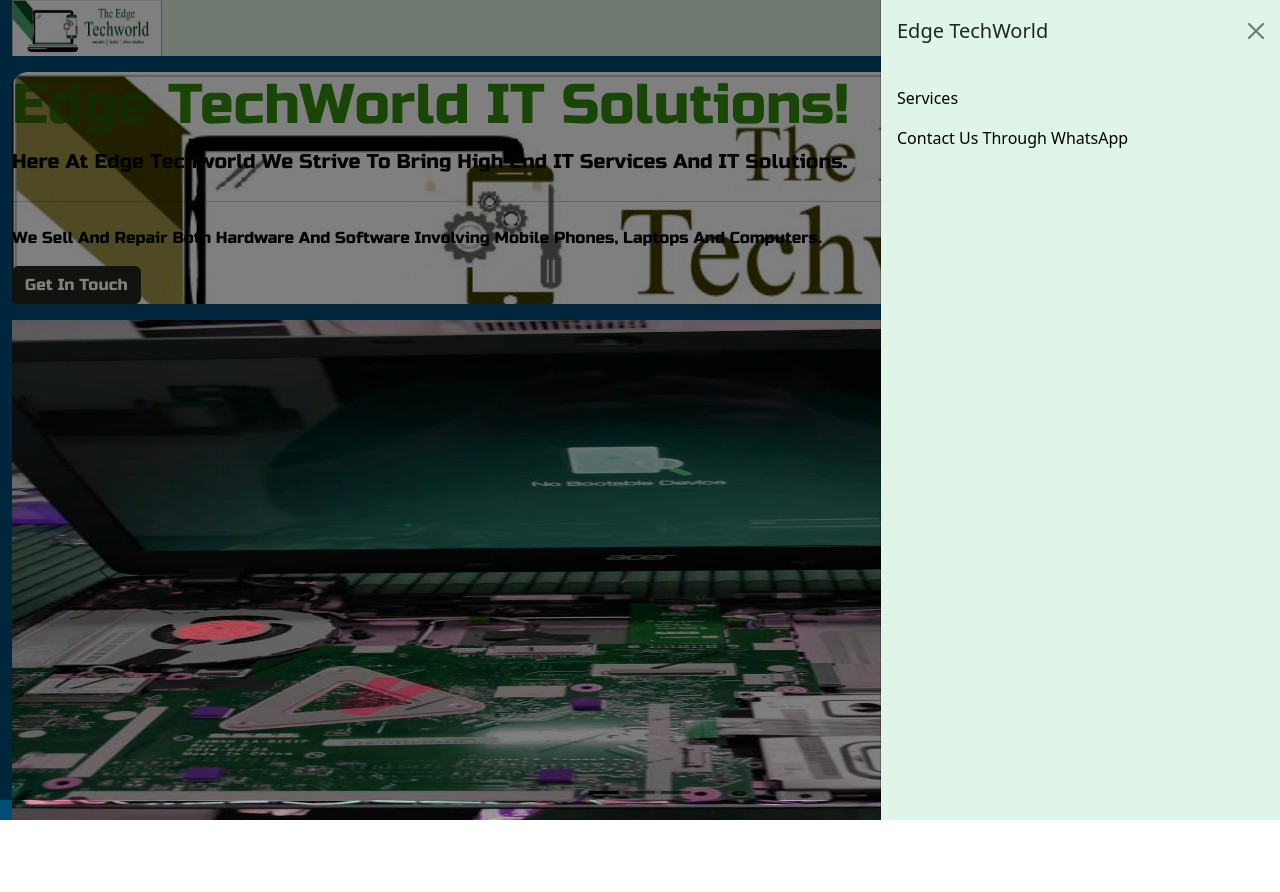
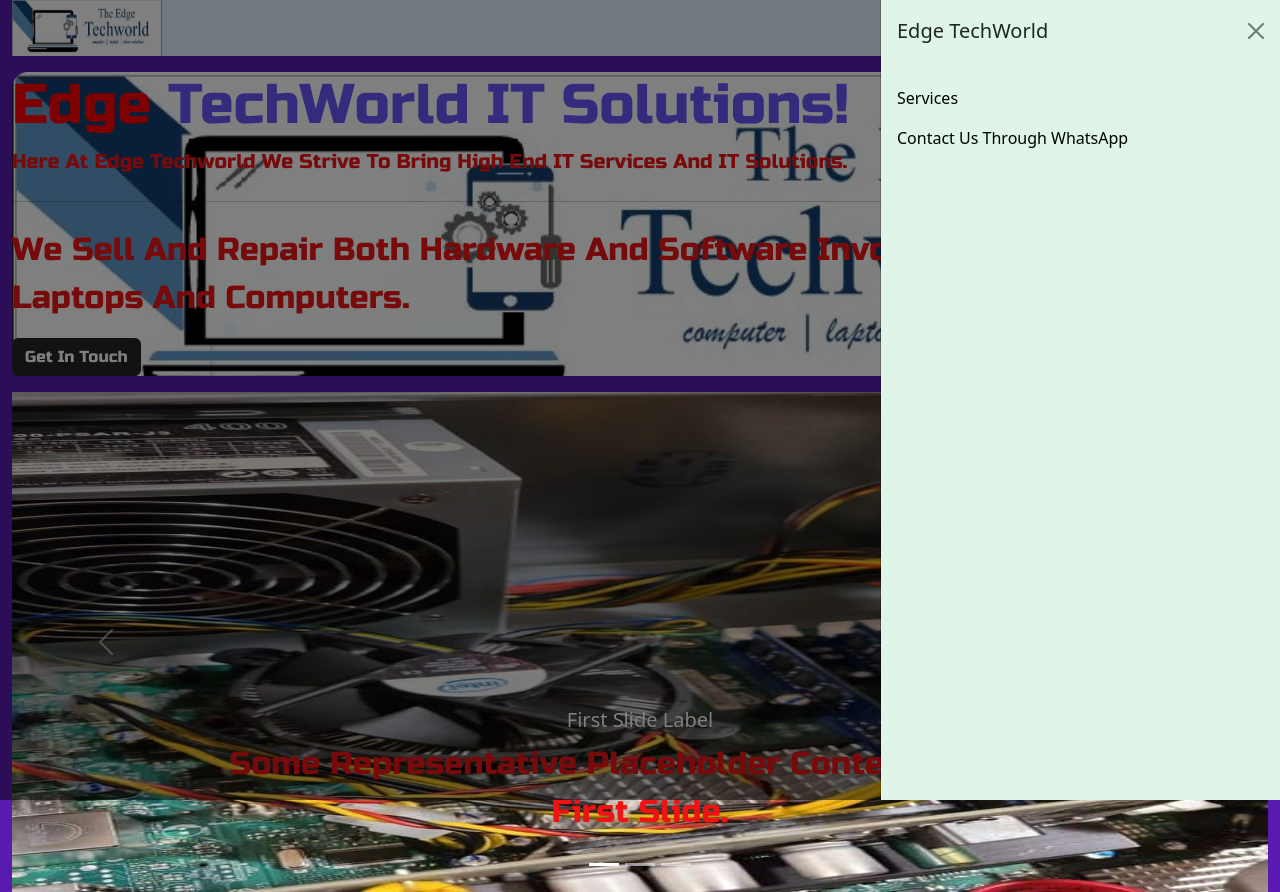
Before and after one commit to brian-mugami/edge_tech, a plain HTML site: page index.html in a window 1280 px wide. Both pictures are taken after a click on the button 1228 px from the left and 28 px from the top of the page. Before the commit the page ends 820 px from the top, so only its background shows below. Drawn offline with nearby package versions, Linux system fonts and the light colour scheme.

Commit message:
final pre deploy commit

```diff
--- a/index.html
+++ b/index.html
@@ -13,14 +13,14 @@
     <title>Edge TechWorld</title>
 </head>
 <body>
-    <div class="container-fluid full-body loader">
+    <div class="container-fluid full-body">
         <nav class="navbar" style="background-color: #e3f2fd;">
-            <div class="container-fluid">
+            <div class="container-fluid ">
               <a class="navbar-brand" href="#"><img id="logo" src="static/images/image5.png"></a>
               <button class="navbar-toggler" type="button" data-bs-toggle="offcanvas" data-bs-target="#offcanvasNavbar" aria-controls="offcanvasNavbar">
                 <span class="navbar-toggler-icon"></span>
               </button>
-              <div class="offcanvas offcanvas-end" tabindex="-1" id="offcanvasNavbar" aria-labelledby="offcanvasNavbarLabel" style="background-color: #e3f2fd;">
+              <div class="offcanvas offcanvas-end loader" tabindex="-1" id="offcanvasNavbar" aria-labelledby="offcanvasNavbarLabel" style="background-color: #e3f2fd;">
                 <div class="offcanvas-header">
                   <h5 class="offcanvas-title" id="offcanvasNavbarLabel">Edge TechWorld</h5>
                   <button type="button" class="btn-close" data-bs-dismiss="offcanvas" aria-label="Close"></button>
@@ -38,8 +38,8 @@
               </div>
             </div>
           </nav>
-          <div class="jumbotron rounded-4 toptron loader" style="background-color: #e3f2fd;">
-            <h1 class="display-4">Edge TechWorld IT Solutions!</h1>
+          <div class="jumbotron rounded-4 toptron " style="background-color: #e3f2fd;">
+            <h1 class="display-4"><span>Edge</span> TechWorld IT Solutions!</h1>
             <p class="lead">Here at Edge techworld we strive to bring high end IT services and IT solutions.</p>
             <hr class="my-4">
             <p>We sell and repair both hardware and software involving mobile phones, laptops and computers.</p>
@@ -47,29 +47,40 @@
               <a class="btn btn-dark" href="https://wa.me/message/CTHVVZ2EGWCUN1" role="button">Get in Touch</a>
             </p>
           </div>
-          <div id="carouselExampleDark" class="carousel carousel-dark slide">
+          <div id="carouselExampleCaptions" class="carousel slide">
             <div class="carousel-indicators">
-              <button type="button" data-bs-target="#carouselExampleDark" data-bs-slide-to="0" class="active" aria-current="true" aria-label="Slide 1"></button>
-              <button type="button" data-bs-target="#carouselExampleDark" data-bs-slide-to="1" aria-label="Slide 2"></button>
-              <button type="button" data-bs-target="#carouselExampleDark" data-bs-slide-to="2" aria-label="Slide 3"></button>
+              <button type="button" data-bs-target="#carouselExampleCaptions" data-bs-slide-to="0" class="active" aria-current="true" aria-label="Slide 1"></button>
+              <button type="button" data-bs-target="#carouselExampleCaptions" data-bs-slide-to="1" aria-label="Slide 2"></button>
+              <button type="button" data-bs-target="#carouselExampleCaptions" data-bs-slide-to="2" aria-label="Slide 3"></button>
             </div>
-            <div id="carouselExampleFade" class="carousel slide carousel-fade">
             <div class="carousel-inner">
-                <div class="carousel-item active ">
-                  <img src="static/images/contact.jpg" class="d-block w-100" alt="...">
-                </div>
               <div class="carousel-item active">
                 <img src="static/images/image2.jpg" class="d-block w-100" alt="...">
-                </div>
-                <div class="carousel-item active">
-                  <img src="static/images/image3.jpg" class="d-block w-100" alt="...">
+                <div class="carousel-caption d-none d-md-block">
+                  <h5>First slide label</h5>
+                  <p>Some representative placeholder content for the first slide.</p>
                 </div>
               </div>
-              <button class="carousel-control-prev" type="button" data-bs-target="#carouselExampleFade" data-bs-slide="prev">
+              <div class="carousel-item">
+                <img src="static/images/contact.jpg" class="d-block w-100" alt="...">
+                <div class="carousel-caption d-none d-md-block">
+                  <h5>Second slide label</h5>
+                  <p>Contact and location.</p>
+                </div>
+              </div>
+              <div class="carousel-item">
+                <img src="static/images/image3.jpg" class="d-block w-100" alt="...">
+                <div class="carousel-caption d-none d-md-block">
+                  <h5>Third slide label</h5>
+                  <p>Some representative placeholder content for the third slide.</p>
+                </div>
+              </div>
+            </div>
+            <button class="carousel-control-prev" type="button" data-bs-target="#carouselExampleCaptions" data-bs-slide="prev">
               <span class="carousel-control-prev-icon" aria-hidden="true"></span>
               <span class="visually-hidden">Previous</span>
             </button>
-              <button class="carousel-control-next" type="button" data-bs-target="#carouselExampleFade" data-bs-slide="next">
+            <button class="carousel-control-next" type="button" data-bs-target="#carouselExampleCaptions" data-bs-slide="next">
               <span class="carousel-control-next-icon" aria-hidden="true"></span>
               <span class="visually-hidden">Next</span>
             </button>
--- a/static/index.css
+++ b/static/index.css
@@ -7,9 +7,13 @@
     text-transform: capitalize;
 }
 
+span{
+  color: red;
+}
 p{
   font-family: 'Russo One', sans-serif;
-  color: rgb(9, 9, 9);
+  color: rgb(238, 20, 20);
+  font-size: xx-large
 }
 
 #logo {
@@ -30,6 +34,7 @@ p{
 .jumbotron {
   background-image: url("./images/image5.png");
   background-size: cover;
+
 }
 
 .carousel-item{
```
Lines whose indentation alone changed are shown as unchanged.
